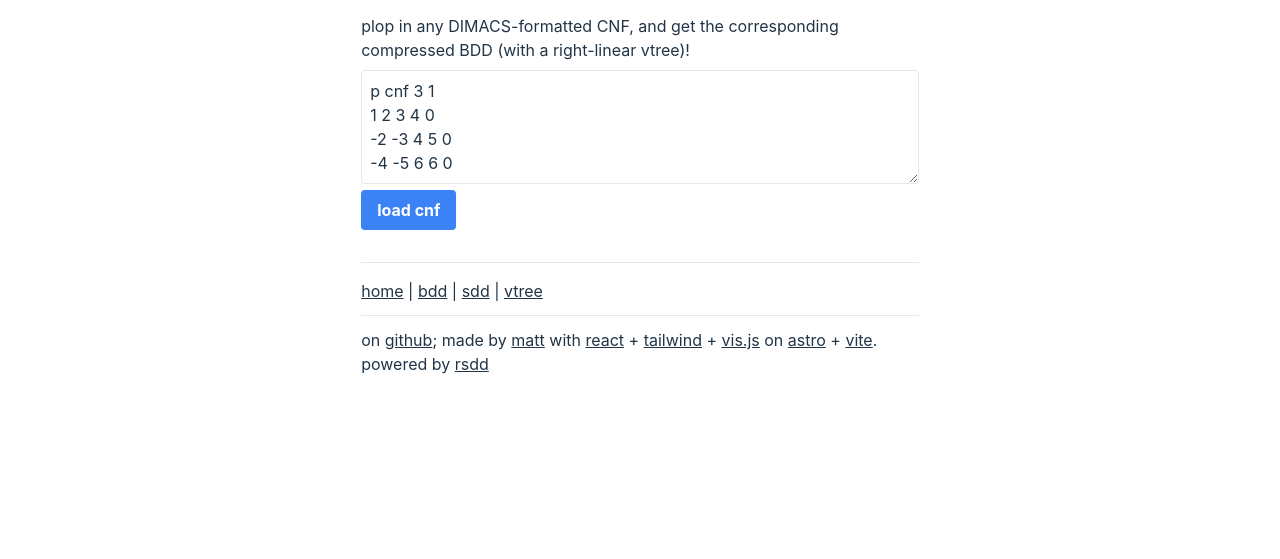
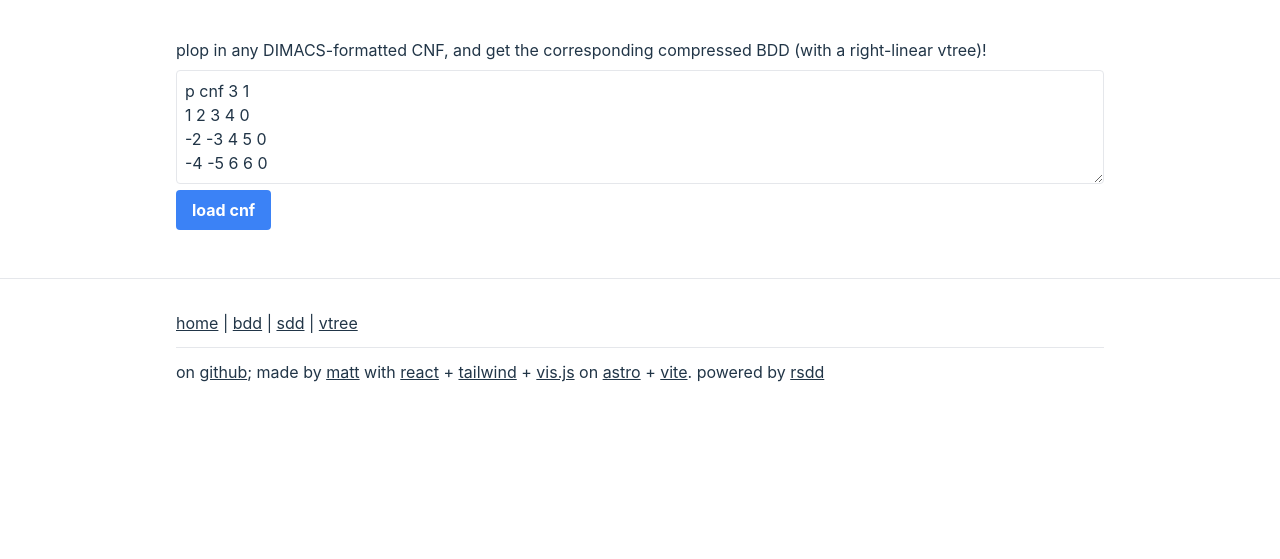
Before and after one commit to mattxwang/indecision, an Astro site: page /bdd in a window 1280 px wide. Shown: the part 241-800 px from the top of the page. Built offline with nearby package versions, Linux system fonts and the light colour scheme; Astro itself is replaced by a stand-in of ours.

Commit message:
Minor style tweak

```diff
--- a/src/pages/bdd.astro
+++ b/src/pages/bdd.astro
@@ -15,11 +15,6 @@ import Footer from '../ui/Footer.astro'
 </Layout>
 
 <style is:global>
-  main {
-    margin: auto;
-    padding: 1.5rem;
-    max-width: 60ch;
-  }
   .app {
     width: 100%;
   }
@@ -35,5 +30,6 @@ import Footer from '../ui/Footer.astro'
   section {
     margin: 2rem auto;
     max-width: 60rem;
+    padding: 1rem;
   }
 </style>
--- a/src/pages/sdd.astro
+++ b/src/pages/sdd.astro
@@ -15,11 +15,6 @@ import Footer from '../ui/Footer.astro'
 </Layout>
 
 <style is:global>
-  main {
-    margin: auto;
-    padding: 1.5rem;
-    max-width: 60ch;
-  }
   .app {
     width: 100%;
   }
@@ -35,5 +30,6 @@ import Footer from '../ui/Footer.astro'
   section {
     margin: 2rem auto;
     max-width: 60rem;
+    padding: 1rem;
   }
 </style>
--- a/src/pages/vtree.astro
+++ b/src/pages/vtree.astro
@@ -15,11 +15,6 @@ import VTree from '../vtree/VTree'
 </Layout>
 
 <style is:global>
-  main {
-    margin: auto;
-    padding: 1.5rem;
-    max-width: 60ch;
-  }
   .app {
     width: 100%;
   }
@@ -35,5 +30,6 @@ import VTree from '../vtree/VTree'
   section {
     margin: 2rem auto;
     max-width: 60rem;
+    padding: 1rem;
   }
 </style>
```
